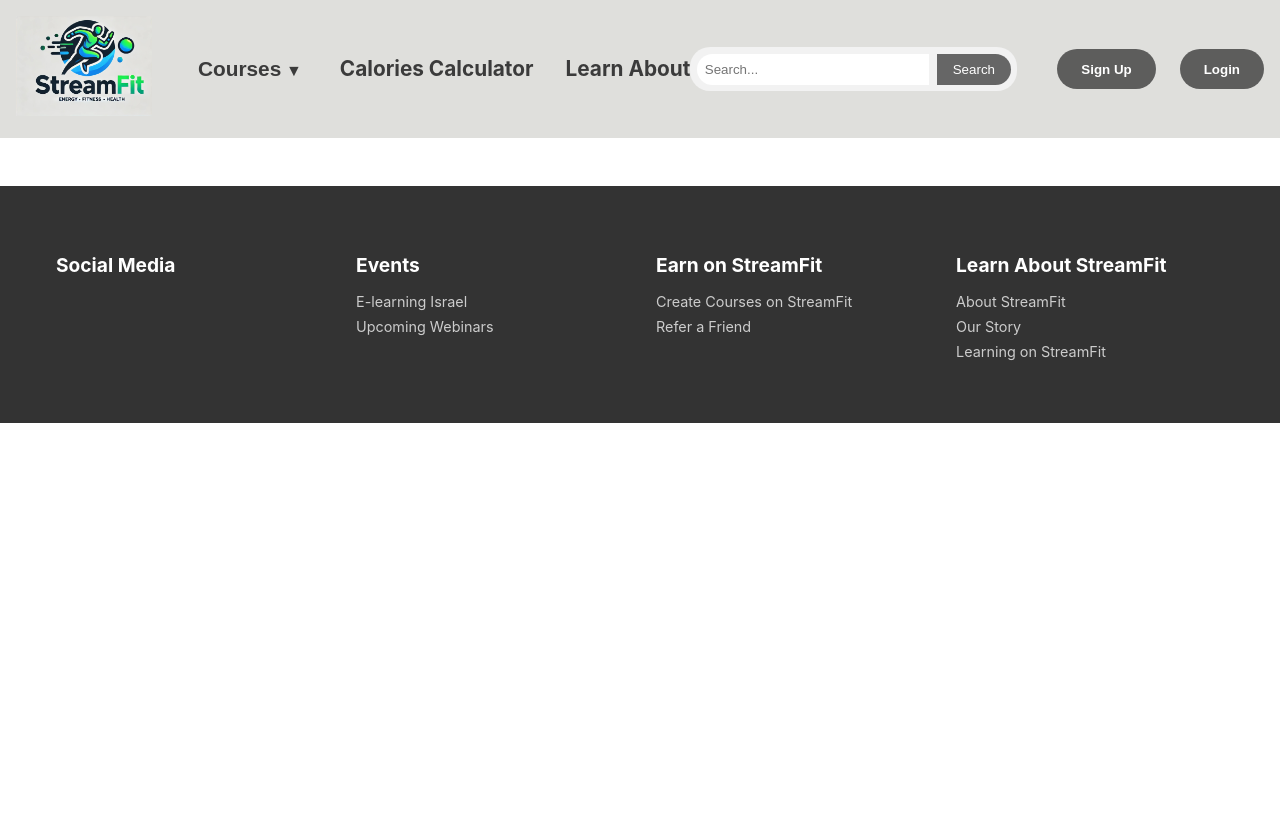
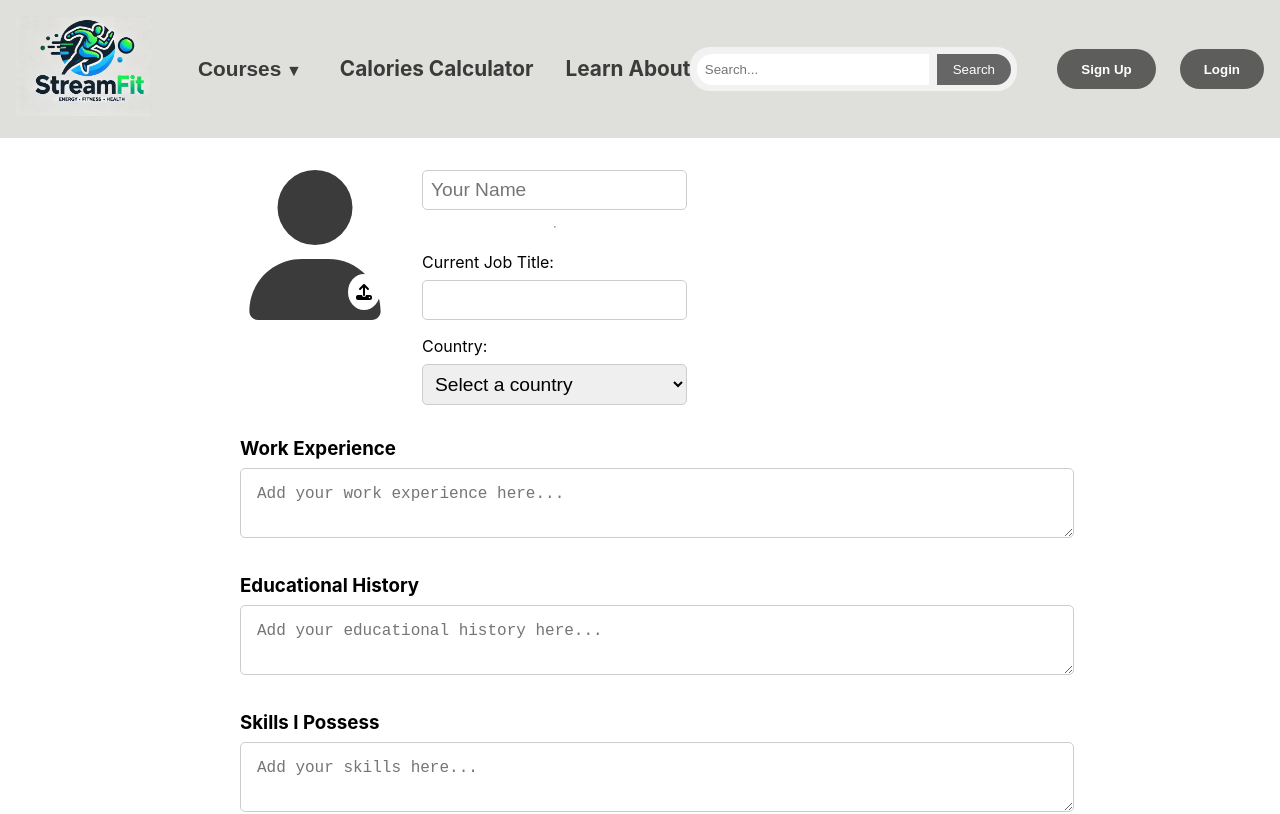
Before and after one commit to mahmoudfiron/training-web, a React (Create React App) app: page /profile in a window 1280 px wide. Shown: the top 814 px of the page. Built offline with nearby package versions, Linux system fonts and the light colour scheme; no server answers.

Commit message:
doing the profile page

```diff
--- a/package.json
+++ b/package.json
@@ -4,6 +4,9 @@
   "private": true,
   "dependencies": {
     "@fortawesome/fontawesome-free": "^6.6.0",
+    "@fortawesome/fontawesome-svg-core": "^6.6.0",
+    "@fortawesome/free-solid-svg-icons": "^6.6.0",
+    "@fortawesome/react-fontawesome": "^0.2.2",
     "@testing-library/jest-dom": "^5.17.0",
     "@testing-library/react": "^13.4.0",
     "@testing-library/user-event": "^13.5.0",
--- a/src/App.js
+++ b/src/App.js
@@ -6,6 +6,7 @@ import CreateCourse from './pages/CreateCourse';
 import HomePage from './components/HomePage';
 import NavBar from './components/NavBar';
 import Footer from './components/Footer';
+import ProfilePage from './pages/ProfilePage';
 
 function App() {
   return (
@@ -17,6 +18,7 @@ function App() {
           <Route path="/signup" element={<SignupPage />} />
           <Route path="/login" element={<LoginPage />} /> {/* Ensure this matches */}
           <Route path="/create-course" element={<CreateCourse />} />
+          <Route path="/profile" element={<ProfilePage />} />
         </Routes>
         <Footer />
       </div>
--- a/src/components/NavBar.css
+++ b/src/components/NavBar.css
@@ -160,3 +160,16 @@
   background-color: rgba(59, 59, 59, 0.203);
   transform: scale(0.98);
 }
+
+
+.user-profile-icon {
+  font-size: 1.8rem;
+  color: #3b3b3b;
+  margin-right: 1rem;
+  cursor: pointer;
+  transition: color 0.3s ease;
+}
+
+.user-profile-icon:hover {
+  color: #666;
+}
--- a/src/components/NavBar.js
+++ b/src/components/NavBar.js
@@ -1,16 +1,14 @@
 import React, { useState, useEffect } from 'react';
 import { Link, useNavigate } from 'react-router-dom';
+import { FontAwesomeIcon } from '@fortawesome/react-fontawesome';
+import { faUser } from '@fortawesome/free-solid-svg-icons';
 import './NavBar.css';
-import logo from '../assets/icons/logo.jpg'; // Ensure this path is correct
-import { auth } from '../firebase'; // Import auth from the correct location
-import { onAuthStateChanged, signOut } from 'firebase/auth'; // Import signOut and onAuthStateChanged directly from firebase/auth
-import LoginPage from '../pages/LoginPage';
-import SignupPage from '../pages/SignupPage';
+import logo from '../assets/icons/logo.jpg';
+import { auth } from '../firebase';
+import { onAuthStateChanged, signOut } from 'firebase/auth';
 
 const NavBar = () => {
   const [user, setUser] = useState(null);
-  const [isLoginOpen, setIsLoginOpen] = useState(false);
-  const [isSignupOpen, setIsSignupOpen] = useState(false);
   const navigate = useNavigate();
 
   useEffect(() => {
@@ -31,7 +29,6 @@ const NavBar = () => {
   };
 
   return (
-    <>
     <nav className="navbar">
       <div className="navbar-logo">
         <Link to="/">
@@ -65,6 +62,11 @@ const NavBar = () => {
       <ul className="navbar-actions">
         {user ? (
           <li>
+            <FontAwesomeIcon
+              icon={faUser}
+              className="user-profile-icon"
+              onClick={() => navigate('/profile')}
+            />
             <button className="logout-button" onClick={handleLogout}>
               Logout
             </button>
@@ -72,20 +74,15 @@ const NavBar = () => {
         ) : (
           <>
             <li>
-                <button onClick={() => setIsSignupOpen(true)}>Sign Up</button>
+              <button onClick={() => navigate('/signup')}>Sign Up</button>
             </li>
             <li>
-                <button onClick={() => setIsLoginOpen(true)}>Login</button>
+              <button onClick={() => navigate('/login')}>Login</button>
             </li>
           </>
         )}
       </ul>
     </nav>
-
-      {/* Login and Signup Modals */}
-      <LoginPage isOpen={isLoginOpen} onClose={() => setIsLoginOpen(false)} />
-      <SignupPage isOpen={isSignupOpen} onClose={() => setIsSignupOpen(false)} />
-    </>
   );
 };
 
--- /dev/null
+++ b/src/pages/ProfilePage.js
@@ -0,0 +1,141 @@
+import React, { useState } from 'react';
+import { FontAwesomeIcon } from '@fortawesome/react-fontawesome';
+import { faUser, faUpload } from '@fortawesome/free-solid-svg-icons';
+import '../styles/ProfilePage.css';
+
+const ProfilePage = () => {
+  const [profileData, setProfileData] = useState({
+    name: '',
+    jobTitle: '',
+    country: '',
+    workExperience: '',
+    education: '',
+    skills: '',
+    profilePicture: null,
+  });
+
+  const handleChange = (e) => {
+    const { name, value } = e.target;
+    setProfileData({
+      ...profileData,
+      [name]: value,
+    });
+  };
+
+  const handleImageUpload = (e) => {
+    if (e.target.files.length > 0) {
+      setProfileData({
+        ...profileData,
+        profilePicture: URL.createObjectURL(e.target.files[0]),
+      });
+    }
+  };
+
+  return (
+    <div className="profile-page">
+      {/* Main Profile Information Section */}
+      <div className="profile-info">
+        <div className="profile-header">
+          <div className="profile-picture-section">
+            <label htmlFor="profile-picture-upload">
+              <div className="profile-picture-wrapper">
+                {profileData.profilePicture ? (
+                  <img
+                    src={profileData.profilePicture}
+                    alt="Profile"
+                    className="profile-picture"
+                  />
+                ) : (
+                  <FontAwesomeIcon icon={faUser} className="default-profile-icon" />
+                )}
+                <div className="upload-icon">
+                  <FontAwesomeIcon icon={faUpload} />
+                </div>
+              </div>
+            </label>
+            <input
+              type="file"
+              id="profile-picture-upload"
+              accept="image/*"
+              onChange={handleImageUpload}
+              style={{ display: 'none' }}
+            />
+          </div>
+          <div className="profile-details">
+            <input
+              type="text"
+              name="name"
+              placeholder="Your Name"
+              value={profileData.name}
+              onChange={handleChange}
+              className="profile-name-input"
+            />
+            <hr />
+            <label htmlFor="jobTitle" className="job-title-label">Current Job Title:</label>
+            <input
+              type="text"
+              name="jobTitle"
+              id="jobTitle"
+              value={profileData.jobTitle}
+              onChange={handleChange}
+              className="job-title-input"
+            />
+            <label htmlFor="country" className="country-label">Country:</label>
+            <select
+              name="country"
+              id="country"
+              value={profileData.country}
+              onChange={handleChange}
+              className="country-select"
+            >
+              <option value="">Select a country</option>
+              <option value="israel">Israel</option>
+              <option value="spain">Spain</option>
+              <option value="france">France</option>
+              <option value="italy">Italy</option>
+              <option value="usa">USA</option>
+              <option value="japan">Japan</option>
+              <option value="south-korea">South Korea</option>
+              <option value="ukraine">Ukraine</option>
+            </select>
+          </div>
+        </div>
+
+        {/* Work Experience Section */}
+        <div className="profile-section">
+          <h3>Work Experience</h3>
+          <textarea
+            name="workExperience"
+            value={profileData.workExperience}
+            onChange={handleChange}
+            placeholder="Add your work experience here..."
+          />
+        </div>
+
+        {/* Educational History Section */}
+        <div className="profile-section">
+          <h3>Educational History</h3>
+          <textarea
+            name="education"
+            value={profileData.education}
+            onChange={handleChange}
+            placeholder="Add your educational history here..."
+          />
+        </div>
+
+        {/* Skills Section */}
+        <div className="profile-section">
+          <h3>Skills I Possess</h3>
+          <textarea
+            name="skills"
+            value={profileData.skills}
+            onChange={handleChange}
+            placeholder="Add your skills here..."
+          />
+        </div>
+      </div>
+    </div>
+  );
+};
+
+export default ProfilePage;
--- /dev/null
+++ b/src/styles/ProfilePage.css
@@ -0,0 +1,107 @@
+/* Profile Page Styling */
+.profile-page {
+    padding: 2rem;
+    display: flex;
+    flex-direction: column;
+    align-items: center;
+  }
+
+  .profile-icon-container {
+    position: absolute;
+    top: 1rem;
+    right: 1rem;
+  }
+
+  .profile-icon {
+    font-size: 2rem;
+    color: #3b3b3b;
+    cursor: pointer;
+  }
+
+  .profile-info {
+    width: 100%;
+    max-width: 800px;
+  }
+
+  .profile-header {
+    display: flex;
+    gap: 2rem;
+    margin-bottom: 2rem;
+  }
+
+  .profile-picture-section {
+    position: relative;
+  }
+
+
+.profile-picture-wrapper {
+    position: relative;
+    width: 150px;
+    height: 150px;
+  }
+
+  .default-profile-icon {
+    font-size: 5rem;
+    color: #3b3b3b;
+    width: 100%;
+    height: 100%;
+  }
+
+  .profile-picture {
+    width: 120px;
+    height: 120px;
+    border-radius: 50%;
+    border: 2px solid #ddd;
+    object-fit: cover;
+  }
+
+.upload-icon {
+  position: absolute;
+  bottom: 10px;
+  right: 10px;
+  background-color: #ffffff;
+  border-radius: 50%;
+  padding: 0.5rem;
+  cursor: pointer;
+}
+
+.upload-icon img {
+    width: 1.5rem;
+    height: 1.5rem;
+}
+
+
+
+.profile-details {
+    display: flex;
+    flex-direction: column;
+    gap: 0.5rem;
+}
+
+  .profile-name-input, .job-title-input, .country-select {
+    font-size: 1.2rem;
+    padding: 0.5rem;
+    border-radius: 5px;
+    border: 1px solid #ccc;
+  }
+
+  .job-title-label, .country-label {
+    margin-top: 0.5rem;
+  }
+
+  .profile-section {
+    margin-bottom: 2rem;
+  }
+
+  .profile-section h3 {
+    margin-bottom: 0.5rem;
+  }
+
+  textarea {
+    width: 100%;
+    padding: 1rem;
+    font-size: 1rem;
+    border-radius: 5px;
+    border: 1px solid #ccc;
+    resize: vertical;
+  }
```
Also changed, not shown: 1 other file (tests, documents, lock files or other folders). Lines whose indentation alone changed are shown as unchanged.
